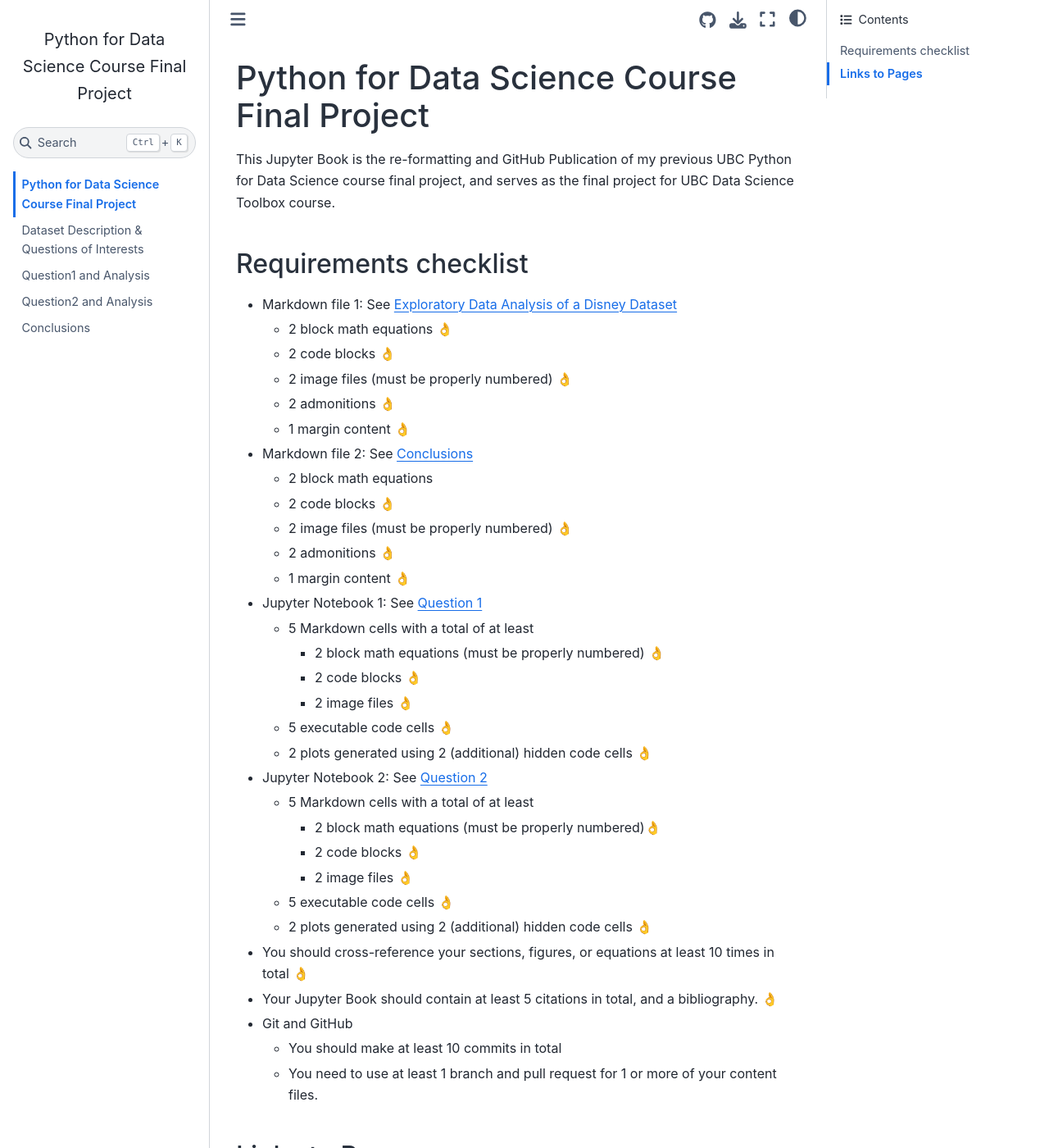
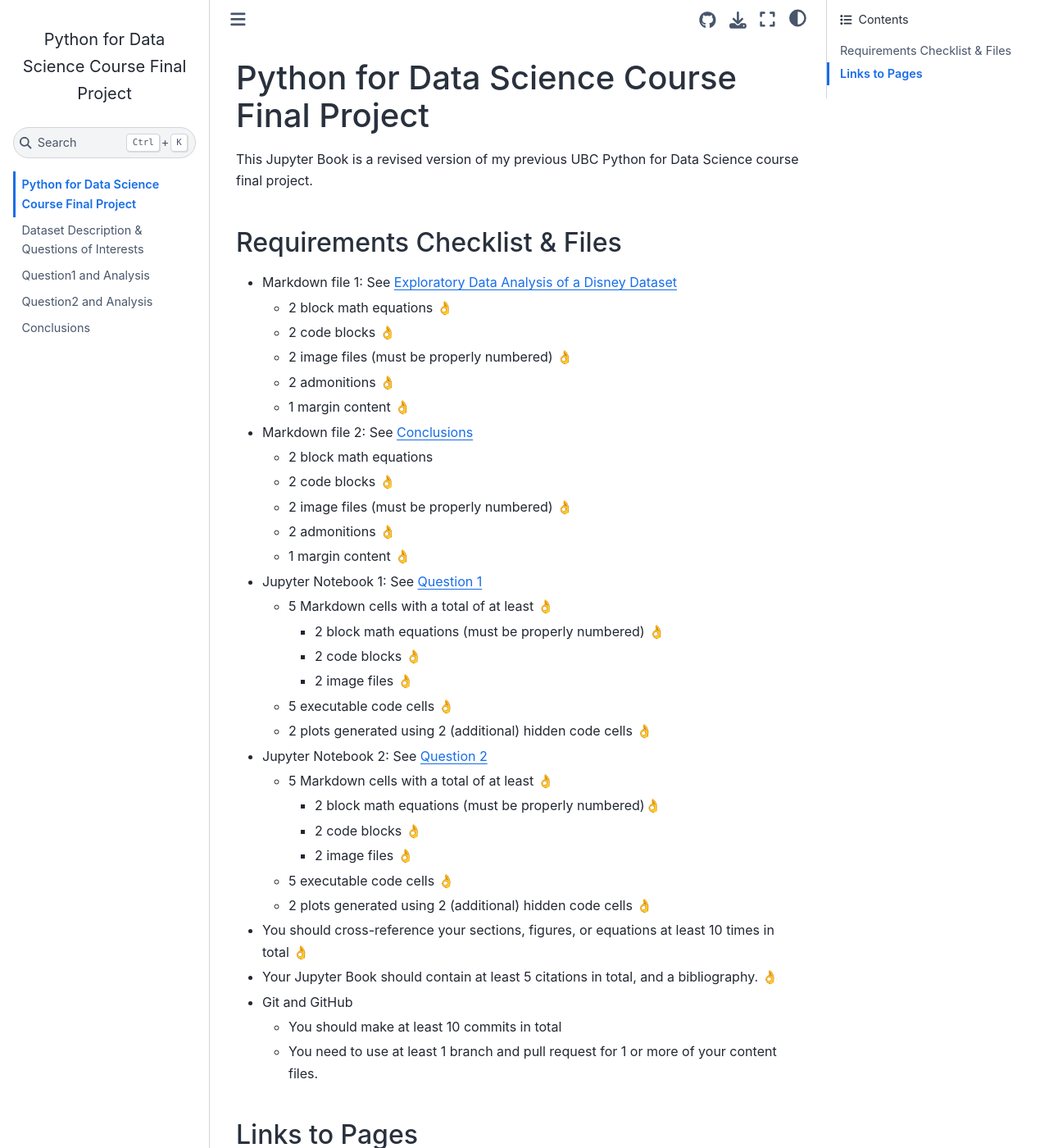
Before and after one commit to wtbmg/myonlinebook, a Jupyter Book: the page built from intro.md, in a window 1280 px wide and 1400 px high. Shown: the whole window at 82% size. Built offline with Jupyter Book 1.0.4 settings and Sphinx 7.4.7 and the Sphinx Book theme 1.1.4, drawn with Linux system fonts in a browser that asks for light colours.

```diff
--- a/intro.md
+++ b/intro.md
@@ -1,8 +1,8 @@
 # Python for Data Science Course Final Project
 
-This Jupyter Book is the re-formatting and GitHub Publication of my previous UBC Python for Data Science course final project, and serves as the final project for UBC Data Science Toolbox course.
+This Jupyter Book is a revised version of my previous UBC Python for Data Science course final project.
 
-## Requirements checklist
+## Requirements Checklist & Files
 - Markdown file 1:
 See [](markdown1.md)
   - 2 block math equations 👌
@@ -19,7 +19,7 @@ See [](markdown2.md)
   - 1 margin content 👌
 - Jupyter Notebook 1:
 See [](notebook1.ipynb)
-  - 5 Markdown cells with a total of at least
+  - 5 Markdown cells with a total of at least 👌
     - 2 block math equations (must be properly numbered) 👌
     - 2 code blocks 👌
     - 2 image files 👌
@@ -27,7 +27,7 @@ See [](notebook1.ipynb)
   - 2 plots generated using 2 (additional) hidden code cells 👌
 - Jupyter Notebook 2:
 See [](notebook2.ipynb)
-  - 5 Markdown cells with a total of at least
+  - 5 Markdown cells with a total of at least 👌
     - 2 block math equations (must be properly numbered)👌
     - 2 code blocks 👌
     - 2 image files 👌
```
Also changed, not shown: markdown1.md (+3 -5 lines).
